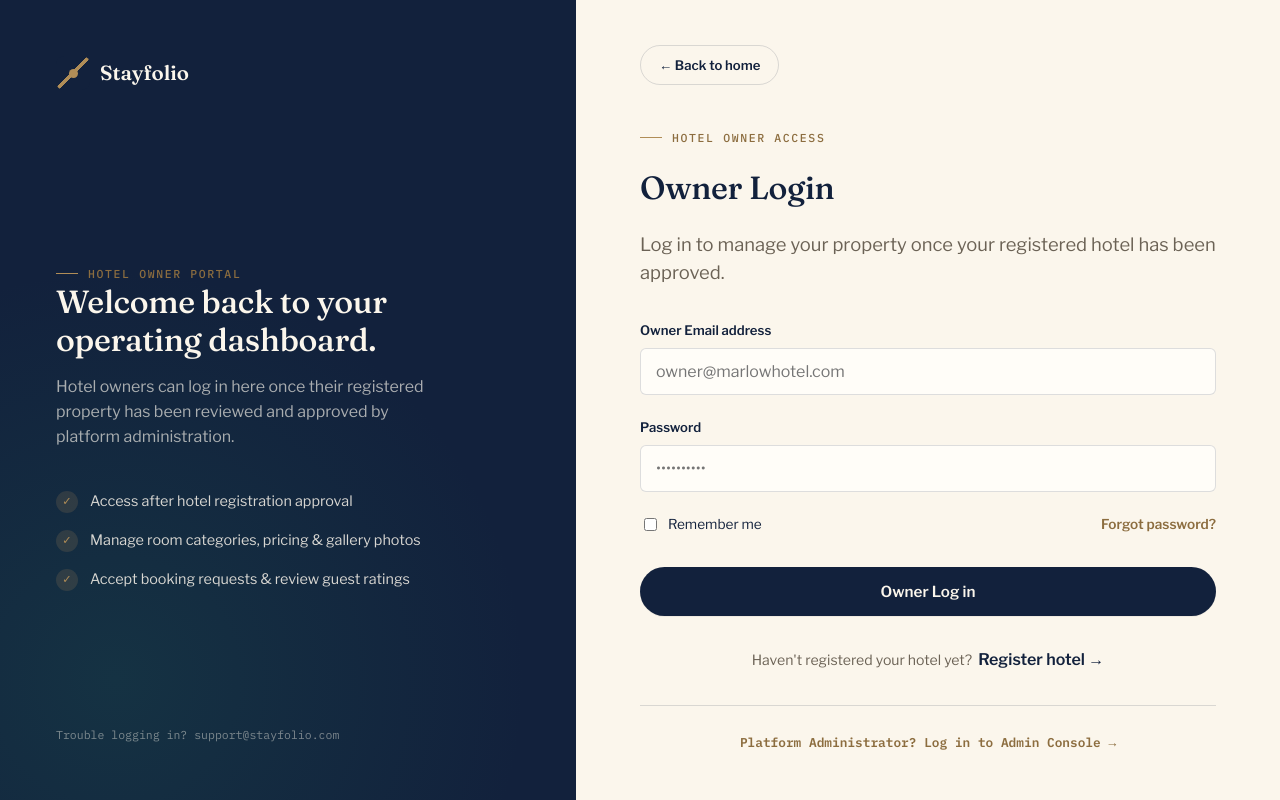
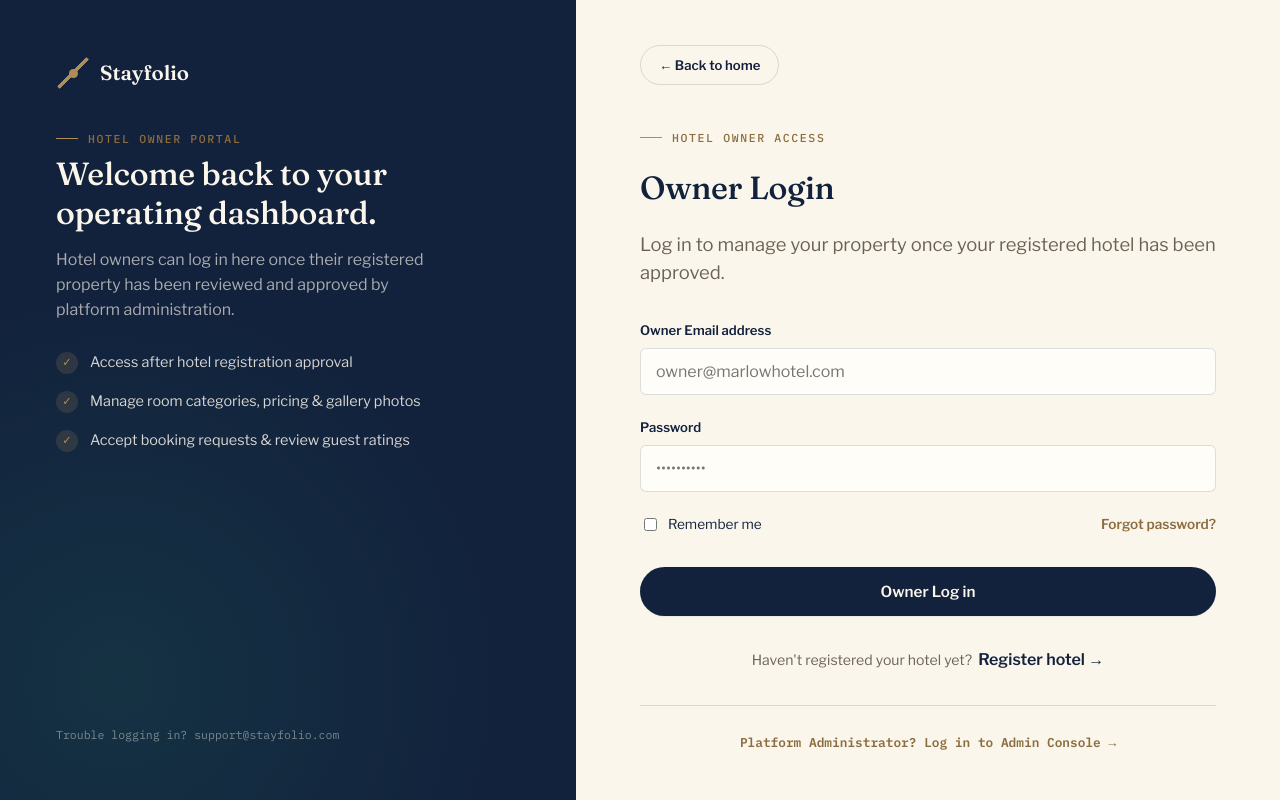
Before and after one commit to amnashakeel487/hoteLManagementSystem, a React (Vite) app: page /login in a window 1280 px wide. Built offline with nearby package versions, Linux system fonts and the light colour scheme; no server answers.

Commit message:
fix: remove excessive vertical space under Stayfolio logo in owner login and registration asides

```diff
--- a/src/index.css
+++ b/src/index.css
@@ -769,7 +769,7 @@ section{ padding:112px 0; }
   background:var(--ink);
   color:var(--parchment);
   padding:56px;
-  display:flex; flex-direction:column; justify-content:space-between;
+  display:flex; flex-direction:column; justify-content:flex-start; gap:32px;
   position:relative;
   overflow:hidden;
 }
@@ -780,16 +780,23 @@ section{ padding:112px 0; }
 }
 .auth-aside .brand {
   color: var(--parchment);
-}
-.auth-aside .aside-copy{ position:relative; margin-top:32px; max-width:380px; }
-.auth-aside .aside-copy h2{ color:var(--parchment); font-size:2rem; font-weight:500; line-height:1.2; margin-bottom:16px; }
+  display: inline-flex;
+  align-items: center;
+  gap: 10px;
+}
+.auth-aside .aside-copy{ position:relative; margin-top:0; max-width:380px; }
+.auth-aside .aside-copy h2{ color:var(--parchment); font-size:2rem; font-weight:500; line-height:1.2; margin-bottom:16px; margin-top:8px; }
 .auth-aside .aside-copy p{ color:rgba(251,246,236,.65); }
-.auth-checklist{ margin-top:40px; display:flex; flex-direction:column; gap:16px; position:relative; }
+.auth-checklist{ margin-top:28px; display:flex; flex-direction:column; gap:16px; position:relative; }
 .auth-checklist li{ display:flex; gap:12px; align-items:flex-start; font-size:.9rem; color:rgba(251,246,236,.85); }
 .auth-checklist .tick{
   flex:none; width:22px; height:22px; border-radius:50%;
   background:rgba(176,141,87,.18); color:var(--brass);
   display:grid; place-items:center; font-size:.7rem; margin-top:1px;
+}
+.auth-aside > span:last-child {
+  margin-top: auto;
+  padding-top: 24px;
 }
 .auth-main{
   padding:56px 64px;
```
